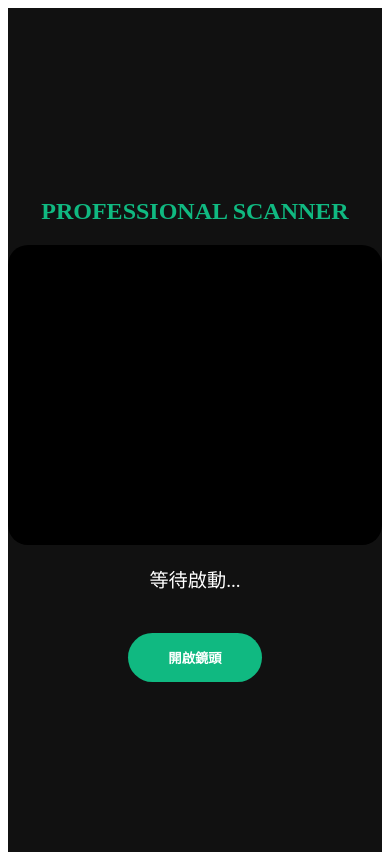
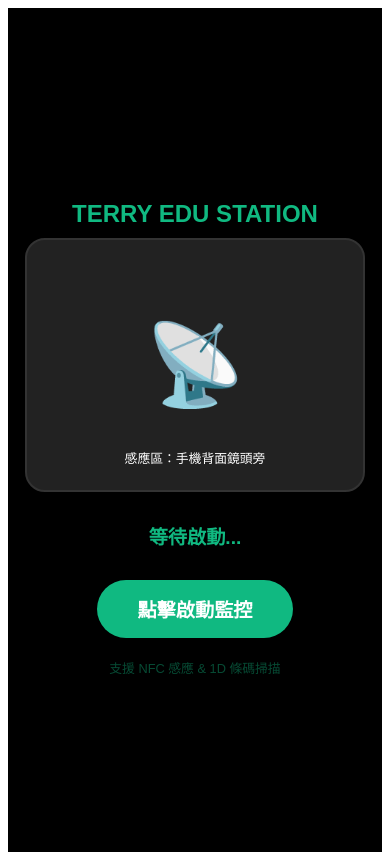
Before and after one commit to terry5333/nfc-test, a Next.js app: page /mobile in a window 390 px wide. Built offline with nearby package versions, Linux system fonts and the light colour scheme; no server answers.

Commit message:
Update mobile.js

```diff
--- a/pages/mobile.js
+++ b/pages/mobile.js
@@ -1,80 +1,117 @@
 import { useEffect, useState, useRef } from 'react';
-import Quagga from '@ericblade/quagga2'; // 🚩 換成專業條碼庫
+import Quagga from '@ericblade/quagga2';
 import { db } from '../lib/firebase';
 import { ref, get, set, push, serverTimestamp } from 'firebase/database';
 
-export default function MobileScanner() {
+export default function MobileStation() {
   const [status, setStatus] = useState("等待啟動...");
   const [isDone, setIsDone] = useState(false);
   const scannerRef = useRef(null);
 
-  const startScanner = () => {
-    setStatus("📡 專業掃描模式啟動...");
+  // --- 1. 啟動所有感測器 ---
+  const startSensors = async () => {
+    setStatus("📡 監控中：請靠近卡片或掃描條碼");
+
+    // A. 啟動 NFC (Web NFC API)
+    if ('NDEFReader' in window) {
+      try {
+        const ndef = new NDEFReader();
+        await ndef.scan();
+        ndef.onreading = (event) => {
+          console.log("NFC 偵測到 ID:", event.serialNumber);
+          handleProcess(event.serialNumber, "NFC");
+        };
+      } catch (error) {
+        console.error("NFC 啟動失敗:", error);
+      }
+    } else {
+      console.log("此裝置不支援 NFC");
+    }
+
+    // B. 啟動專業條碼掃描 (Quagga)
     Quagga.init({
       inputStream: {
         type: "LiveStream",
-        constraints: { width: 640, height: 480, facingMode: "environment" },
+        constraints: { width: 1280, height: 720, facingMode: "environment" },
         target: scannerRef.current
       },
-      decoder: {
-        // 🚩 針對身分證/學生證常見條碼優化
-        readers: ["code_128_reader", "code_39_reader", "ean_reader"]
-      },
-      locate: true // 🚩 自動定位條碼位置，不用對很準
+      decoder: { readers: ["code_128_reader", "code_39_reader"] },
+      locate: true
     }, (err) => {
-      if (err) return setStatus("相機啟動失敗");
-      Quagga.start();
+      if (!err) Quagga.start();
     });
 
-    Quagga.onDetected((result) => {
-      const code = result.codeResult.code;
-      if (code) handleProcess(code, "BARCODE");
+    Quagga.onDetected((res) => {
+      if (res.codeResult.confidence > 0.6) {
+        handleProcess(res.codeResult.code, "BARCODE");
+      }
     });
   };
 
+  // --- 2. 統一處理判斷邏輯 ---
   const handleProcess = async (cardId, type) => {
     if (isDone) return;
     const cleanId = cardId.replace(/[\s:]/g, '').toUpperCase();
+
     setIsDone(true);
-    if (navigator.vibrate) navigator.vibrate(200);
+    if (navigator.vibrate) navigator.vibrate([100, 50, 100]); // 成功時震動兩下
 
+    try {
       const snap = await get(ref(db, `authorized_cards/${cleanId}`));
+
       if (snap.exists()) {
         const user = snap.val();
+        setStatus(`✅ ${user.name} (${user.role === 'teacher' ? '老師' : '學生'})`);
+
         if (user.role === 'teacher') {
-        setStatus(`🍎 老師：${user.name}`);
+          // 老師：觸發電腦端跳轉
           await set(ref(db, 'system/last_scan'), { id: cleanId, time: Date.now() });
         } else {
-        setStatus(`🎒 學生：${user.name} 打卡成功`);
-        await push(ref(db, 'student_logs'), { name: user.name, id: cleanId, time: serverTimestamp() });
+          // 學生：純紀錄
+          await push(ref(db, 'student_logs'), { name: user.name, id: cleanId, time: serverTimestamp(), type });
         }
       } else {
-      setStatus(`⚠️ 未註冊：${cleanId}`);
-      // 傳給 Admin 方便組長直接註冊
+        // 未註冊：傳給 Admin 畫面
+        setStatus(`⚠️ 未註冊卡號：${cleanId}`);
         await set(ref(db, 'system/last_scan'), { id: cleanId, time: Date.now() });
       }
+    } catch (e) {
+      setStatus("連線錯誤");
+    }
 
-    setTimeout(() => { setIsDone(false); setStatus("📡 監控中..."); }, 3000);
+    // 3 秒後重置
+    setTimeout(() => {
+      setIsDone(false);
+      setStatus("📡 監控中：請靠近或掃描");
+    }, 3000);
   };
 
   return (
-    <div style={containerStyle}>
-      <h2 style={{ color: isDone ? '#fff' : '#10b981' }}>{isDone ? "SUCCESS" : "PROFESSIONAL SCANNER"}</h2>
+    <div style={isDone ? successBg : normalBg}>
+      <h1 style={{ fontSize: '1.5rem', marginBottom: '10px' }}>TERRY EDU STATION</h1>
 
-      {/* 🚩 掃描預覽區域 */}
-      <div ref={scannerRef} style={videoContainer}>
-        {isDone && <div style={overlay}>✅</div>}
+      <div ref={scannerRef} style={scanWindow}>
+        <div style={nfcIcon}>{(isDone) ? "✅" : "📡"}</div>
+        <p style={{ position: 'absolute', bottom: '10px', width: '100%', textAlign: 'center', color: '#fff', fontSize: '0.8rem' }}>
+          感應區：手機背面鏡頭旁
+        </p>
       </div>
 
       <p style={statusText}>{status}</p>
-      <button onClick={startScanner} style={btn}>開啟鏡頭</button>
+
+      {!isDone && <button onClick={startSensors} style={btnStyle}>點擊啟動監控</button>}
+
+      <div style={{ marginTop: '20px', opacity: 0.4, fontSize: '0.8rem' }}>
+        支援 NFC 感應 & 1D 條碼掃描
+      </div>
     </div>
   );
 }
 
-// 樣式：確保掃描框有專業感
-const videoContainer = { width: '100%', maxWidth: '500px', height: '300px', position: 'relative', overflow: 'hidden', borderRadius: '20px', background: '#000' };
-const overlay = { position: 'absolute', top: 0, left: 0, width: '100%', height: '100%', background: 'rgba(6, 78, 59, 0.8)', display: 'flex', justifyContent: 'center', alignItems: 'center', fontSize: '5rem', zIndex: 10 };
-const containerStyle = { height: '100vh', display: 'flex', flexDirection: 'column', alignItems: 'center', justifyContent: 'center', background: '#111', color: 'white' };
-const btn = { marginTop: '20px', padding: '15px 40px', background: '#10b981', border: 'none', borderRadius: '50px', color: 'white', fontWeight: 'bold' };
-const statusText = { fontSize: '1.2rem', margin: '20px', textAlign: 'center' };
+// 樣式
+const normalBg = { height: '100vh', display: 'flex', flexDirection: 'column', alignItems: 'center', justifyContent: 'center', background: '#000', color: '#10b981', fontFamily: 'sans-serif' };
+const successBg = { ...normalBg, background: '#064e3b', color: '#fff' };
+const scanWindow = { width: '90%', maxWidth: '400px', height: '250px', background: '#222', borderRadius: '20px', position: 'relative', overflow: 'hidden', border: '2px solid #333' };
+const nfcIcon = { fontSize: '5rem', display: 'flex', justifyContent: 'center', alignItems: 'center', height: '100%' };
+const statusText = { fontSize: '1.2rem', margin: '30px', fontWeight: 'bold' };
+const btnStyle = { padding: '15px 40px', background: '#10b981', color: 'white', border: 'none', borderRadius: '50px', fontSize: '1.2rem', fontWeight: 'bold' };
```
Lines whose indentation alone changed are shown as unchanged.
